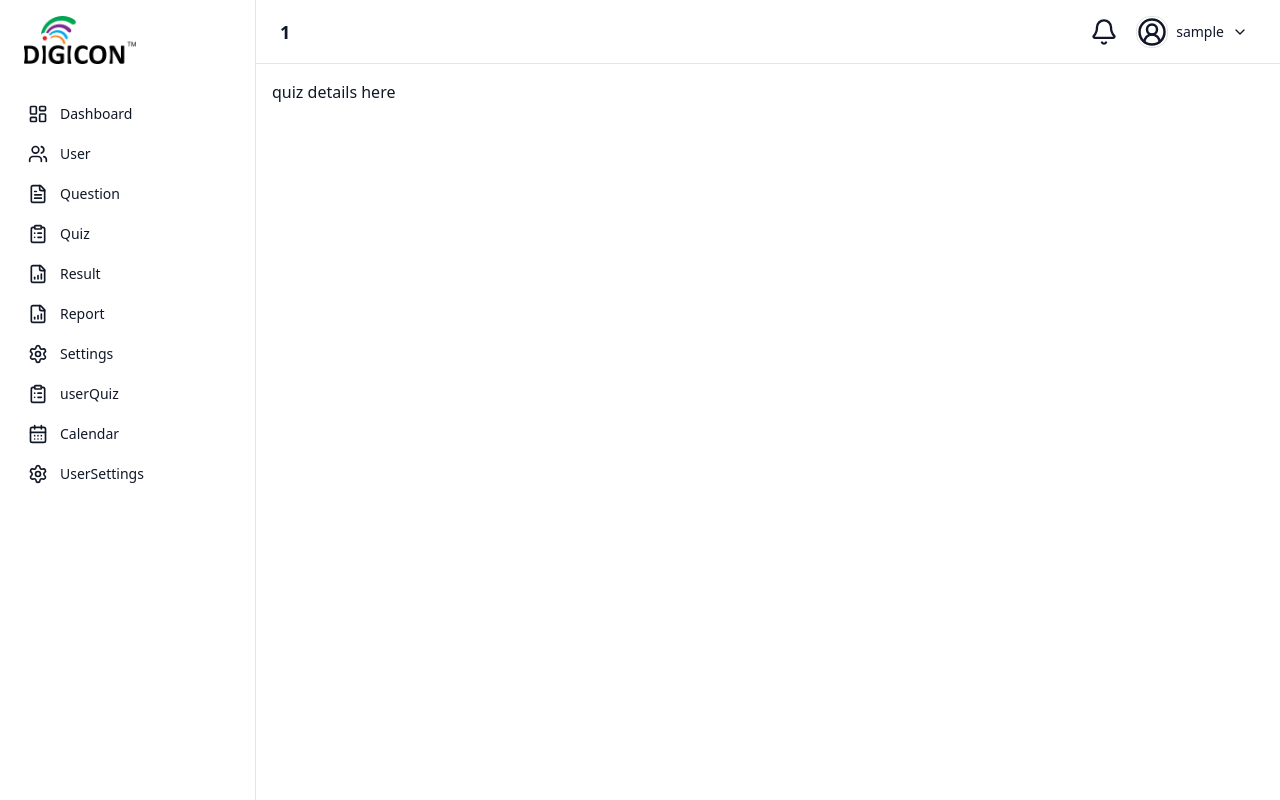
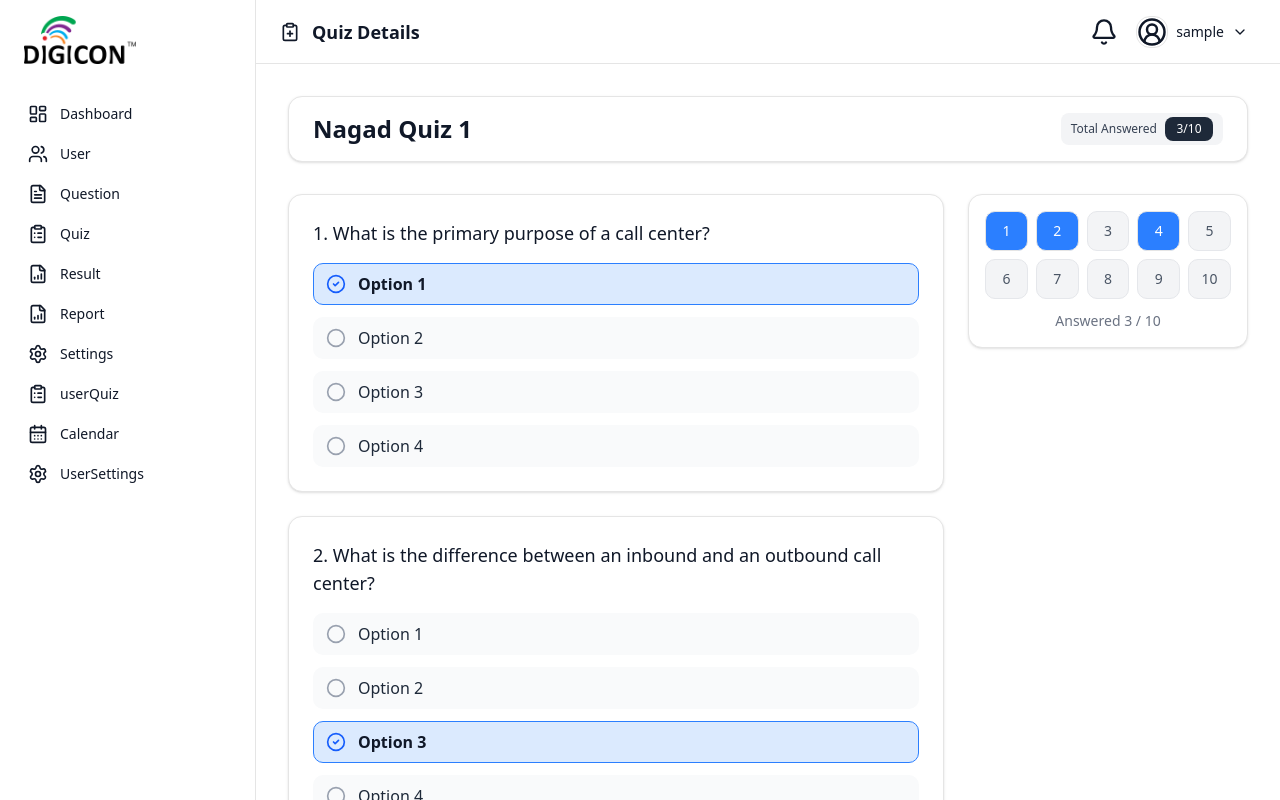
Before and after one commit to imranhasan22/Quiz-portal, a React (Vite) app: page /userquiz/details/1 in a window 1280 px wide. Shown: the top 800 px of the page. Built offline with nearby package versions, Linux system fonts and the light colour scheme; sample sign-in values are in the browser's storage.

Commit message:
first commit

```diff
--- a/src/components/DashboardLayout.tsx
+++ b/src/components/DashboardLayout.tsx
@@ -66,8 +66,15 @@ const ROUTE_TITLES: TitleRule[] = [
     icon: <ClipboardPlus className="h-5 w-5" />,
     end: true,
   },
-  {pattern: '/calendar', title: 'Calendar', icon: <CalendarDays className="h-5 w-5" />, end: true},
-  {pattern: '/usersetting',title:'UserSettings',icon:<Settings className='h-5 w-5'/>,end:true}
+  {
+  pattern: '/userquiz/details/:quizId',
+  title: `Quiz Details`,
+  icon: <ClipboardPlus className="h-5 w-5" />,
+  end: true,
+},
+
+  { pattern: '/calendar', title: 'Calendar', icon: <CalendarDays className="h-5 w-5" />, end: true },
+  { pattern: '/usersetting', title: 'UserSettings', icon: <Settings className='h-5 w-5' />, end: true }
 ];
 
 /** pick most specific (longest) matched rule; else derive title from URL last segment */
@@ -108,8 +115,8 @@ const Sidebar: React.FC<{ pathname: string }> = ({ pathname }) => {
   const isActive = (pattern: string) => !!matchPath({ path: pattern, end: true }, pathname);
 
   // userquiz active when /userquiz OR /userquiz/take/:quizId
-  const isUserQuizActive =
-    isActive('/userquiz') || !!matchPath({ path: '/userquiz/take/:quizId', end: true }, pathname);
+  // const isUserQuizActive =
+  //   isActive('/userquiz') || !!matchPath({ path: '/userquiz/take/:quizId', end: true }, pathname);
 
   return (
     <aside className="hidden w-64 shrink-0 border-r bg-white p-4 md:flex md:flex-col">
@@ -124,9 +131,9 @@ const Sidebar: React.FC<{ pathname: string }> = ({ pathname }) => {
         <NavItem icon={<FileBarChart className="h-5 w-5" />} label="Result" to="/result" active={isActive('/result')} />
         <NavItem icon={<FileBarChart className="h-5 w-5" />} label="Report" to="/report" active={isActive('/report')} />
         <NavItem icon={<Settings className="h-5 w-5" />} label="Settings" to="/setting" active={isActive('/setting')} />
-        <NavItem icon={<ClipboardList className="h-5 w-5" />} label="userQuiz" to="/userquiz" active={isUserQuizActive} />
+        <NavItem icon={<ClipboardList className="h-5 w-5" />} label="userQuiz" to="/userquiz" active={isActive('/userquiz')} />
         <NavItem icon={<CalendarDays className="h-5 w-5" />} label="Calendar" to="/calendar" active={isActive('/calendar')} />
-        <NavItem icon={<Settings className="h-5 w-5"/>} label="UserSettings" to="/usersetting" active={isActive('/usersetting')} />
+        <NavItem icon={<Settings className="h-5 w-5" />} label="UserSettings" to="/usersetting" active={isActive('/usersetting')} />
       </nav>
     </aside>
   );
--- a/src/components/QuizDetails.tsx
+++ b/src/components/QuizDetails.tsx
@@ -1,9 +1,124 @@
-export default function QuizDetails() {
-    return (
 
-        <div>
-            <h1>quiz details here</h1>
+import React, { useMemo } from "react";
+import { Circle, CheckCircle2 } from "lucide-react";
+import { useParams } from "react-router-dom";
+
+type Question = { id: number; text: string; options: string[] };
+
+const ALL_QUESTIONS: Question[] = Array.from({ length: 10 }, (_, i) => ({
+  id: i + 1,
+  text:
+    i === 0
+      ? "What is the primary purpose of a call center?"
+      : i === 1
+      ? "What is the difference between an inbound and an outbound call center?"
+      : "Which of the following technologies is commonly used in call centers?",
+  options: ["Option 1", "Option 2", "Option 3", "Option 4"],
+}));
+
+const ANSWERS: Record<number, number | undefined> = {
+  1: 0,
+  2: 2,
+  4: 1,
+};
+
+const QuizDetails: React.FC = () => {
+  const totalQuestions = ALL_QUESTIONS.length;
+
+  const answeredCount = useMemo(
+    () => Object.values(ANSWERS).filter((v) => v !== undefined).length,
+    []
+  );
+
+
+    const { quizId } = useParams();
+    const currentTitle = useMemo(
+      () => (quizId ? `Nagad Quiz ${quizId}` : "Nagad Quiz"),
+      [quizId]
+    );
+
+  return (
+    <div className="p-4 max-w-7xl mx-auto space-y-8">
+      {/* Header */}
+      <div className="rounded-xl border bg-white shadow-sm px-6 py-4 flex items-center justify-between">
+        <h1 className="text-2xl font-semibold text-gray-900">{currentTitle}</h1>
+        <div className="text-xs">
+          <span className="inline-flex items-center gap-1 rounded-md bg-gray-100 px-2.5 py-1 font-medium text-gray-700">
+            Total Answered{" "}
+            <span className="ml-1 inline-flex h-6 min-w-12 items-center justify-center rounded-md bg-gray-800 px-2 text-white">
+              {answeredCount}/{totalQuestions}
+            </span>
+          </span>
+        </div>
+      </div>
+
+      {/* Questions */}
+      <div className="grid grid-cols-1 lg:grid-cols-[1fr_280px] gap-6">
+        {/* Left: Questions */}
+        <div className="space-y-6">
+          {ALL_QUESTIONS.map((q, idx) => {
+            const selectedIndex = ANSWERS[q.id];
+            return (
+              <div key={q.id} className="rounded-xl border bg-white shadow-sm p-6">
+                <p className="text-lg font-medium mb-4">
+                  {idx + 1}. {q.text}
+                </p>
+
+                <div className="space-y-3">
+                  {q.options.map((opt, i) => {
+                    const selected = selectedIndex === i;
+                    return (
+                      <div
+                        key={i}
+                        className={`flex items-center gap-3 rounded-lg border px-3 py-2 ${
+                          selected
+                            ? "bg-blue-100 border-blue-500"
+                            : "bg-gray-50 border-transparent"
+                        }`}
+                      >
+                        {selected ? (
+                          <CheckCircle2 className="h-5 w-5 text-blue-600" />
+                        ) : (
+                          <Circle className="h-5 w-5 text-gray-400" />
+                        )}
+                        <span className={selected ? "font-semibold text-gray-900" : "text-gray-800"}>
+                          {opt}
+                        </span>
+                      </div>
+                    );
+                  })}
+                </div>
+              </div>
+            );
+          })}
         </div>
 
-    )
+        {/* Right: Navigator */}
+        <aside className="rounded-xl sticky top-16 border bg-white shadow-sm p-4 h-fit">
+          <div className="grid grid-cols-5 gap-2">
+            {ALL_QUESTIONS.map((q) => {
+              const answered = ANSWERS[q.id] !== undefined;
+              return (
+                <div
+                  key={q.id}
+                  className={`h-10 rounded-lg border text-sm flex items-center justify-center ${
+                    answered
+                      ? "bg-blue-500 text-white"
+                      : "bg-gray-100 text-gray-600 border-gray-200"
+                  }`}
+                >
+                  {q.id}
+                </div>
+              );
+            })}
+          </div>
+          <p className="mt-3 text-center text-sm text-gray-500">
+            Answered {answeredCount} / {totalQuestions}
+          </p>
+        </aside>
+      </div>
+    </div>
+  );
 };
+
+export default QuizDetails;
--- a/src/components/TakeQuizPage.tsx
+++ b/src/components/TakeQuizPage.tsx
@@ -1,6 +1,6 @@
 import React, { useEffect, useMemo, useState } from "react";
 import { useParams, useNavigate } from "react-router-dom";
-import { Circle, CheckCircle2, CheckCircle, XCircle } from "lucide-react";
+import { Circle, CheckCircle2,XCircle } from "lucide-react";
 
 /** mock questions — replace with API */
 type Question = { id: number; text: string; options: string[] };
--- a/src/components/UserQuiz.tsx
+++ b/src/components/UserQuiz.tsx
@@ -101,10 +101,10 @@ const PENDING: (PendingQuiz & QuizDetails)[] = [
 ];
 
 const SCORES: ScoredQuiz[] = [
-    { id: 11, title: "Nagad Quiz 1", createdBy: "Admin", date: "15 Jun 2024", time: "4:30 PM", score: "15/20" },
-    { id: 12, title: "Nagad Quiz 2", createdBy: "Admin", date: "16 Jun 2024", time: "1:30 PM", score: "19/20" },
-    { id: 13, title: "Nagad Quiz 3", createdBy: "Admin", date: "08 Jun 2024", time: "02:30 PM", score: "08/20" },
-    { id: 14, title: "Nagad Quiz 4", createdBy: "Admin", date: "03 Jun 2024", time: "11:30 AM", score: "12/20" },
+    { id: 1, title: "Nagad Quiz 1", createdBy: "Admin", date: "15 Jun 2024", time: "4:30 PM", score: "15/20" },
+    { id: 2, title: "Nagad Quiz 2", createdBy: "Admin", date: "16 Jun 2024", time: "1:30 PM", score: "19/20" },
+    { id: 3, title: "Nagad Quiz 3", createdBy: "Admin", date: "08 Jun 2024", time: "02:30 PM", score: "08/20" },
+    { id: 4, title: "Nagad Quiz 4", createdBy: "Admin", date: "03 Jun 2024", time: "11:30 AM", score: "12/20" },
 ];
 
 /** ---------- Utility ---------- */
--- a/src/components/UserQuizDetails.tsx
+++ b/src/components/UserQuizDetails.tsx
@@ -48,7 +48,7 @@ const UserQuizDetails: React.FC<Props> = ({ open, onClose, quiz, onStart }) => {
         <div className="relative w-full max-w-2xl rounded-2xl bg-white p-6 shadow-2xl">
           <button
             onClick={onClose}
-            className="absolute right-4 top-4 inline-flex h-8 w-8 items-center justify-center rounded-full hover:bg-gray-100"
+            className="absolute right-4 top-4 inline-flex h-8 w-8 items-center justify-center cursor-pointer rounded-full hover:bg-gray-100"
             aria-label="Close"
           >
             <X className="h-5 w-5 text-gray-600" />
@@ -75,13 +75,13 @@ const UserQuizDetails: React.FC<Props> = ({ open, onClose, quiz, onStart }) => {
           <div className="mt-8 flex items-center justify-end gap-3">
             <button
               onClick={onClose}
-              className="rounded-xl border border-gray-300 px-4 py-2 text-gray-700 hover:bg-gray-50"
+              className="rounded-xl bg-[#CFF4E8] px-4 py-2 text-[#5670F7] cursor-pointer hover:bg-gray-300"
             >
-              Cancel
+              Close
             </button>
             <button
               onClick={() => quiz && onStart?.(quiz.id)}
-              className="rounded-xl bg-gray-900 px-4 py-2 font-medium text-white hover:bg-black"
+              className="rounded-xl bg-[#5670F7] cursor-pointer px-4 py-2 font-medium text-white hover:bg-blue-600"
             >
               Start Quiz
             </button>
```
